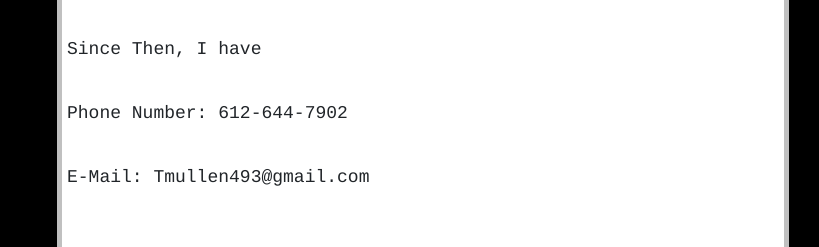
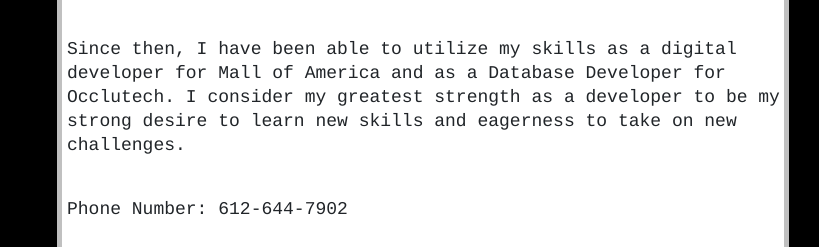
Before and after one commit to Tyler-Mullen/singlePagePortfolio, a plain HTML site: page index.html in a window 1280 px wide. Shown: the part 509-756 px from the top of the page, 461-1280 px from the left. Drawn offline with nearby package versions, Linux system fonts and the light colour scheme.

Commit message:
Updated Bio

```diff
--- a/index.html
+++ b/index.html
@@ -36,7 +36,8 @@
                 </p>
                 <br>
                 <p class="profileText">
-                    Since Then, I have
+                    Since then, I have been able to utilize my skills as a digital developer for Mall of America and as a Database Developer for Occlutech.
+                    I consider my greatest strength as a developer to be my strong desire to learn new skills and eagerness to take on new challenges.
                 </p>
                 <br>
                 <p class="profileText">Phone Number: 612-644-7902</p>
```
